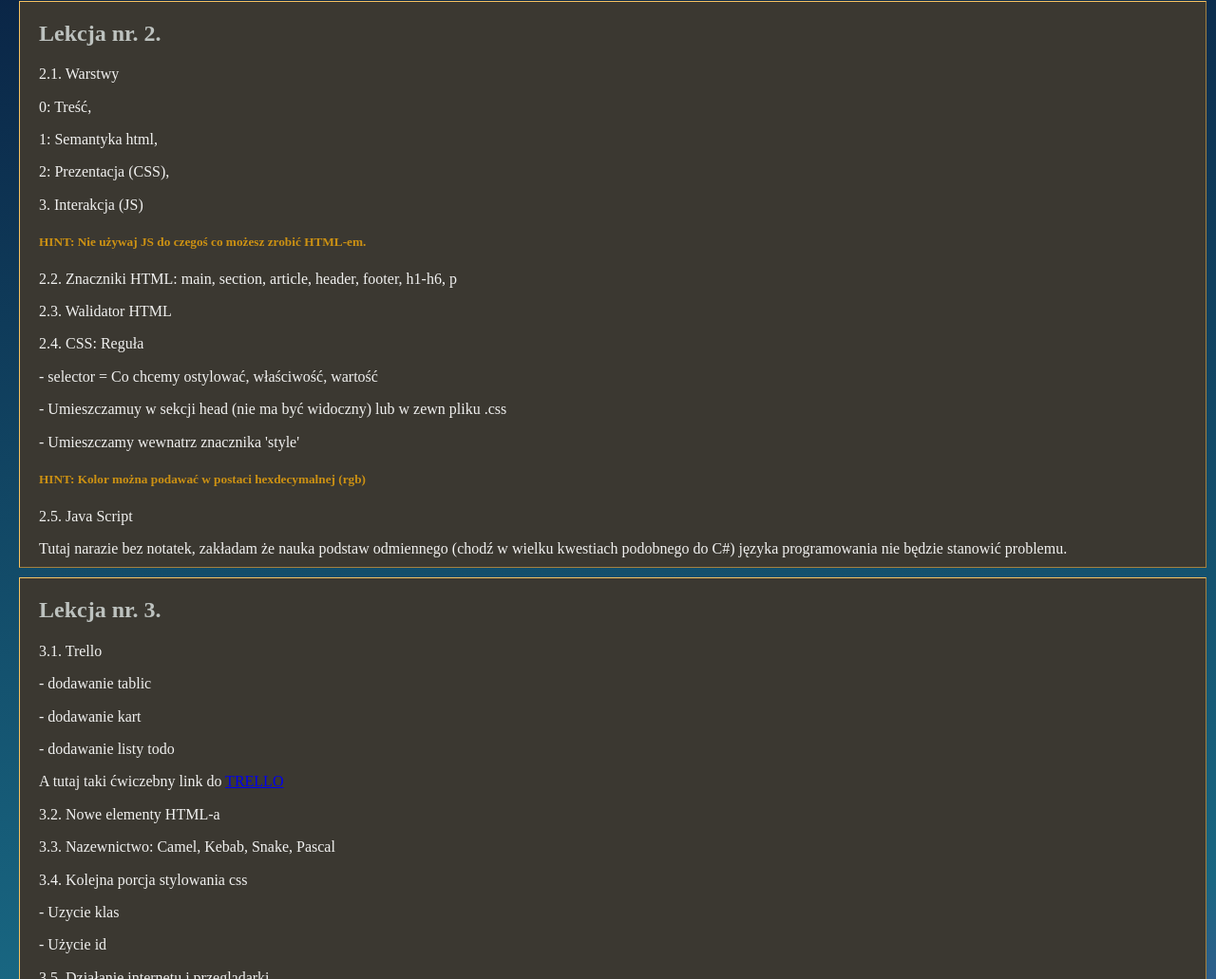
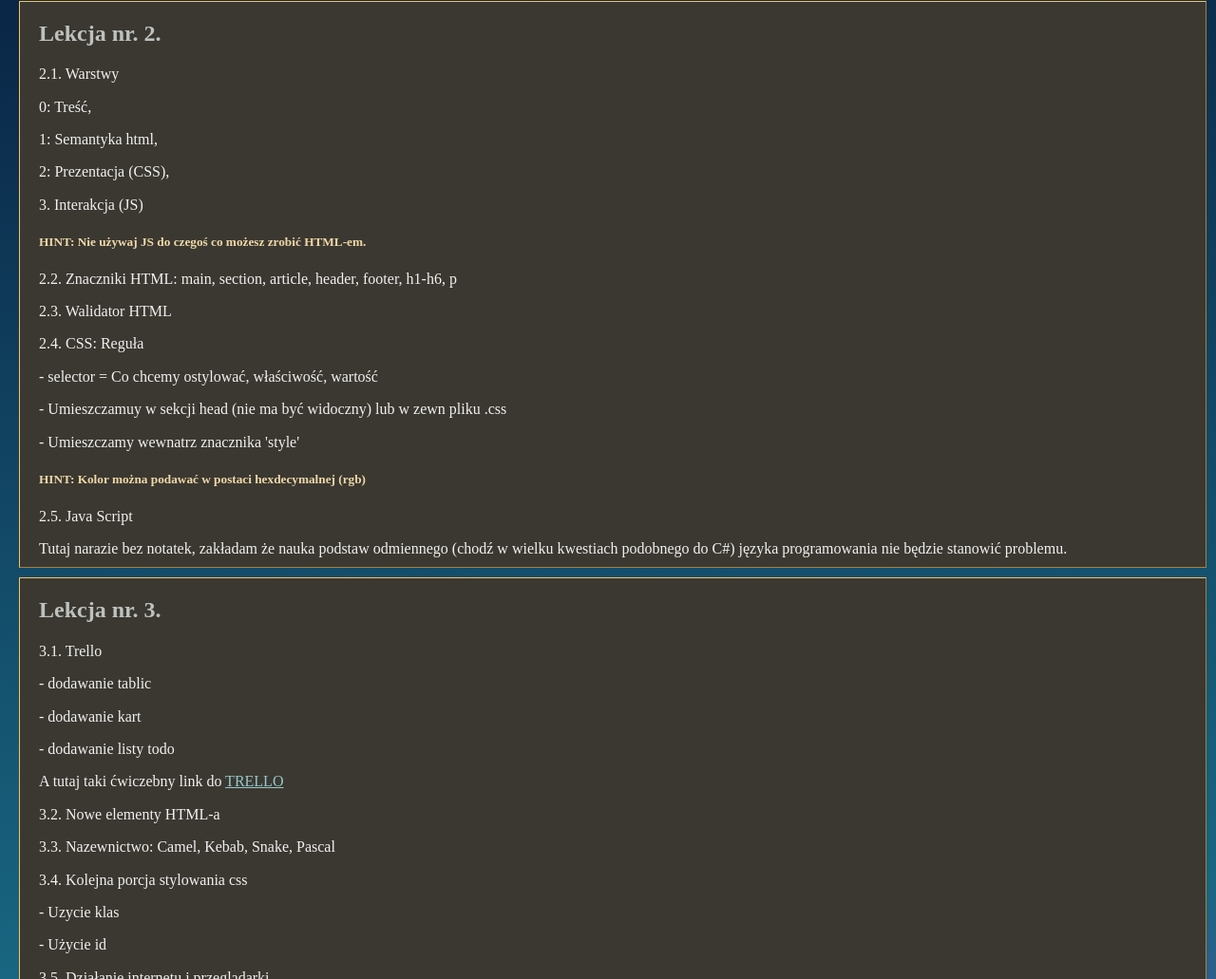
Before and after one commit to MarcinBonka/homepage-webpack, a website built with webpack: page src/pages/index.html in a window 1280 px wide. Shown: the part 604-1635 px from the top of the page at 95% size. Built offline with nearby package versions, Linux system fonts and the light colour scheme.

Commit message:
Additional contrast improvements of index page (altered several h5 and link color)

```diff
--- a/src/pages/index.html
+++ b/src/pages/index.html
@@ -73,7 +73,7 @@
                     <p>- dodawanie tablic</p>
                     <p>- dodawanie kart</p>
                     <p>- dodawanie listy todo</p>
-                    <p> A tutaj taki ćwiczebny link do <a href="https://trello.com/">TRELLO</a> </p>
+                    <p> A tutaj taki ćwiczebny link do <a class="wtf_frontend__lesson-link"href="https://trello.com/">TRELLO</a> </p>
                 <p>3.2. Nowe elementy HTML-a</p>
                 <p>3.3. Nazewnictwo: Camel, Kebab, Snake, Pascal</p>
                 <p>3.4. Kolejna porcja stylowania css</p>
--- a/src/scss/main.scss
+++ b/src/scss/main.scss
@@ -39,7 +39,7 @@ h1 {
 }
 
 h5 {
-  color: rgb(204, 145, 19);
+  color: rgb(238, 216, 168);
 }
 
 .index{
@@ -308,6 +308,12 @@ footer {
   margin-top: 10px;
   margin-bottom: 10px;
   margin-right: 10px;
+  &-link{
+    color: rgb(150, 200, 204);
+    &:hover{
+      color: red;
+    }
+  }
 
 }
 
```
